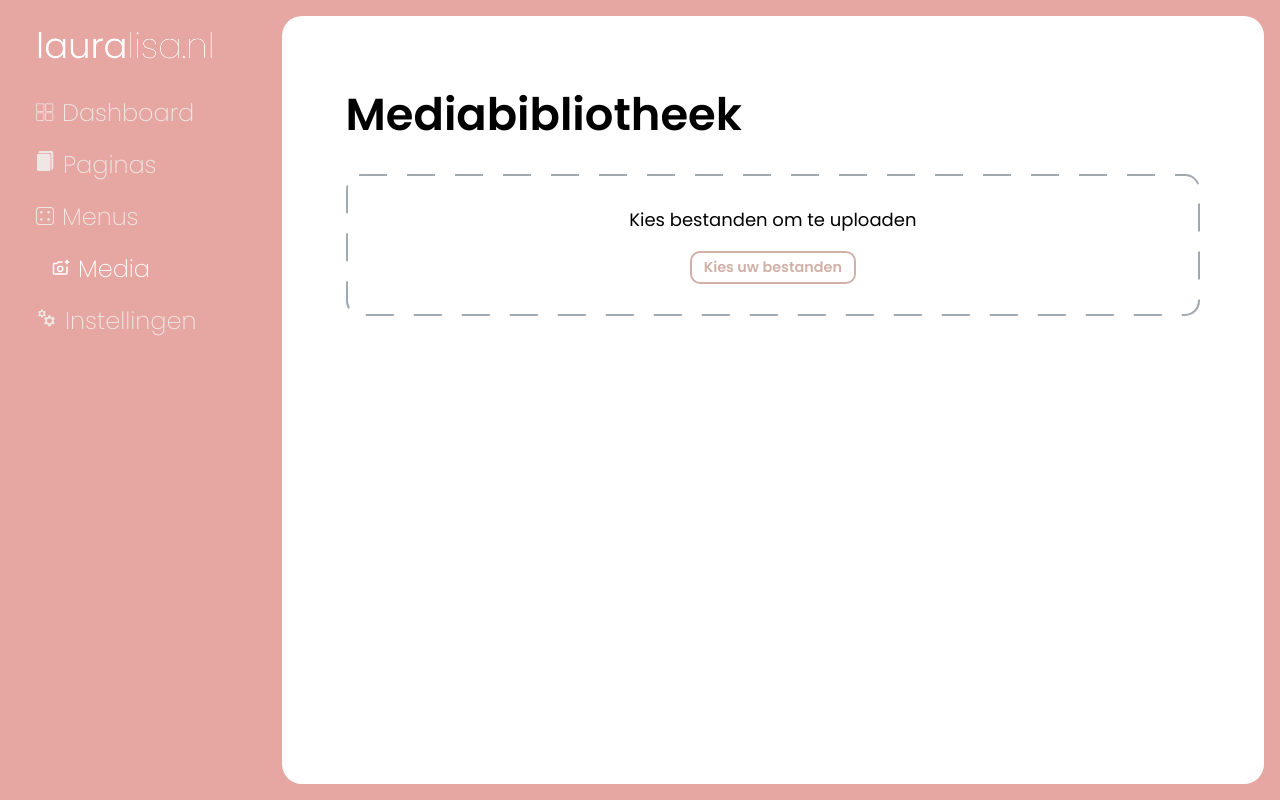
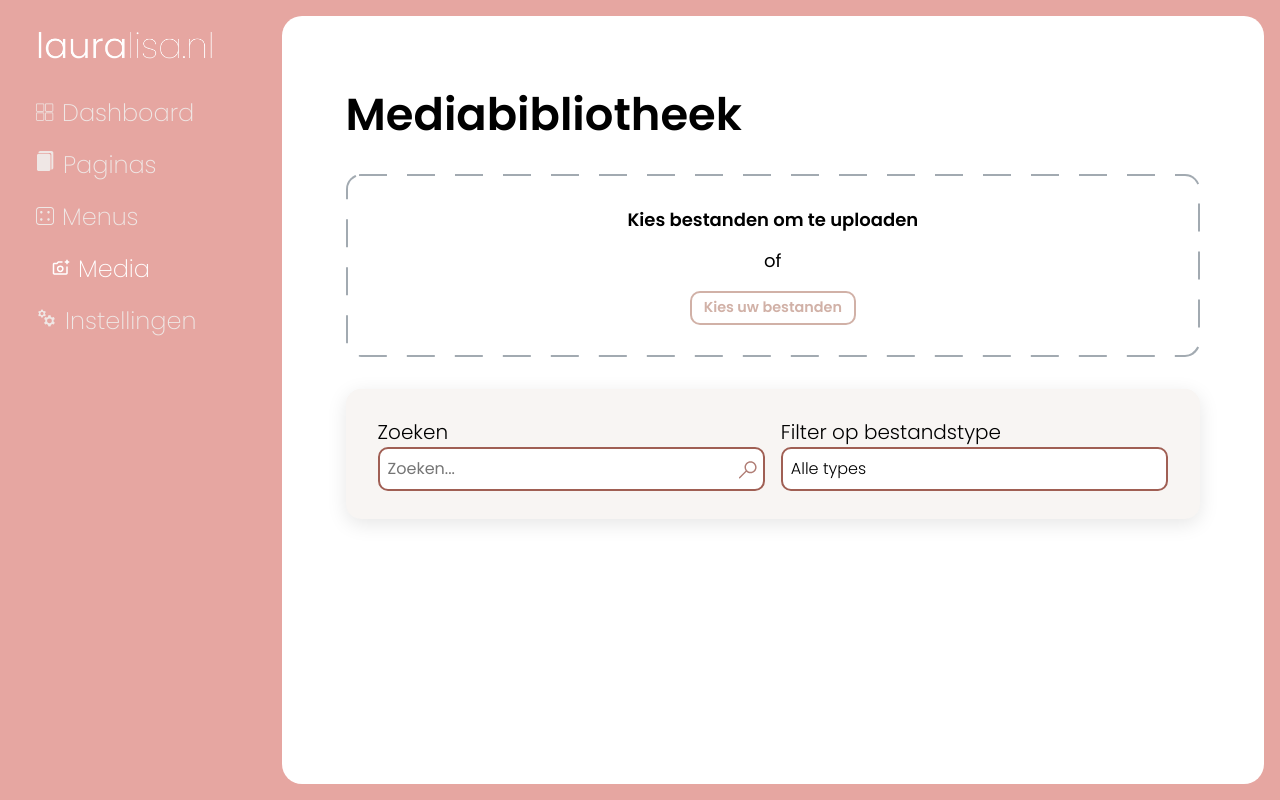
Before and after one commit to Jaywesterlow/JL-Website-Builder, a SvelteKit app: page /dashboard/media in a window 1280 px wide. Built offline with nearby package versions, Linux system fonts and the light colour scheme.

Commit message:
v4.5-prototype | Toolbar, Search & filter components to be revised

```diff
--- a/src/lib/index.js
+++ b/src/lib/index.js
@@ -11,6 +11,7 @@ export { default as LoginLink } from './inputs/Login-link.svelte'
 
 // Dashboard / inputs
 export { default as PrimaryButton } from './inputs/Primary-button.svelte'
+export { default as Select } from './inputs/Select.svelte'
 export { default as Toolbar } from './navigation/Toolbar.svelte'
 export { default as Search } from './navigation/Search.svelte'
 export { default as Sort } from './navigation/Toolbar.svelte'
--- /dev/null
+++ b/src/lib/inputs/Select.svelte
@@ -0,0 +1,184 @@
+<script>
+  import { createEventDispatcher, onMount } from 'svelte';
+
+  export let options = [];
+  export let selected = '';
+  export let placeholder = 'Kies een optie';
+  export let label = 'Filter op bestandstype';
+
+  const dispatch = createEventDispatcher();
+  let isOpen = false;
+  let highlightedIndex = -1;
+
+  let dropdown; // reference to the DOM element
+
+  function toggle() {
+    isOpen = !isOpen;
+  }
+
+  function selectOption(option) {
+    selected = option.value;
+    isOpen = false;
+    dispatch('change', selected);
+  }
+
+  function handleKeydown(e) {
+    if (!isOpen) return;
+
+    if (e.key === 'ArrowDown') {
+      highlightedIndex = (highlightedIndex + 1) % options.length;
+    } else if (e.key === 'ArrowUp') {
+      highlightedIndex = (highlightedIndex - 1 + options.length) % options.length;
+    } else if (e.key === 'Enter') {
+      if (options[highlightedIndex]) {
+        selectOption(options[highlightedIndex]);
+      }
+    } else if (e.key === 'Escape') {
+      isOpen = false;
+    }
+  }
+
+  // ✅ Only runs in the browser
+  onMount(() => {
+    const handleClickOutside = (event) => {
+      if (dropdown && !dropdown.contains(event.target)) {
+        isOpen = false;
+      }
+    };
+
+    document.addEventListener('click', handleClickOutside);
+
+    return () => {
+      document.removeEventListener('click', handleClickOutside);
+    };
+  });
+</script>
+
+<div class="select-wrapper">
+  <label for="select-toggle">{label}</label>
+  <div
+    class="select-container"
+    bind:this={dropdown}
+    role="combobox"
+    aria-expanded={isOpen}
+    aria-haspopup="listbox"
+    aria-controls="select-list"
+  >
+    <button
+      id="select-toggle"
+      class="select-toggle"
+      type="button"
+      on:click={toggle}
+      on:keydown={handleKeydown}
+      aria-haspopup="listbox"
+      aria-expanded={isOpen}
+    >
+      {#if selected}
+        {options.find(opt => opt.value === selected)?.label}
+      {:else}
+        {placeholder}
+      {/if}
+    </button>
+
+    {#if isOpen}
+      <ul id="select-list" class="select-list" role="listbox">
+        {#each options as opt, i}
+          <li role="option" aria-selected={opt.value === selected}>
+            <button
+              type="button"
+              class:selected={opt.value === selected}
+              class:highlighted={i === highlightedIndex}
+              on:click={() => selectOption(opt)}
+              on:keydown={(e) => {
+                if (e.key === 'Enter' || e.key === ' ') {
+                  e.preventDefault();
+                  selectOption(opt);
+                }
+              }}
+            >
+              {opt.label}
+            </button>
+          </li>
+        {/each}
+      </ul>
+    {/if}
+  </div>
+</div>
+
+<style>
+  .select-wrapper {
+    width: 100%;
+  }
+
+  label {
+    display: block;
+    font-weight: 300;
+    font-size: 1.25rem;
+  }
+
+  button {
+    font-weight: 300;
+    border-radius: var(--radius-sm);
+  }
+
+  .select-container {
+    position: relative;
+    width: 100%;
+  }
+
+  .select-toggle {
+    width: 100%;
+    padding: 0.5rem;
+    border: 2px solid var(--terracotta);
+    border-radius: var(--radius-sm);
+    background-color: var(--pure-white);
+    text-align: left;
+    cursor: pointer;
+    transition: all 0.2s ease;
+  }
+
+  .select-toggle:focus {
+    outline: none;
+    border-color: var(--cocoa-brown);
+    box-shadow: var(--shadow-lg);
+  }
+
+  .select-list {
+    margin: 0;
+    padding: 0;
+    position: absolute;
+    top: 100%;
+    left: 0;
+    width: 100%;
+    border: 2px solid var(--terracotta);
+    border-radius: var(--radius-sm);
+    background-color: var(--pure-white);
+    z-index: 5;
+    max-height: 200px;
+    overflow-y: auto;
+    box-shadow: var(--shadow-lg);
+  }
+
+  .select-list li {
+    list-style: none;
+  }
+
+  .select-list button {
+    width: 100%;
+    text-align: left;
+    padding: 0.5rem;
+    border: none;
+    background: transparent;
+    cursor: pointer;
+  }
+
+  .select-list button:hover,
+  .select-list button.highlighted {
+    background-color: var(--cloudy-sky);
+  }
+
+  .select-list button.selected {
+    background-color: var(--dusty-rose);
+    font-weight: bold;
+  }
+</style>
--- /dev/null
+++ b/src/lib/navigation/Filter.svelte
@@ -0,0 +1,14 @@
+<script>
+  import { Select } from '$lib';
+  export let options = [];
+  export let selected = '';
+  export let onChange = () => {};
+</script>
+
+<Select
+  {options}
+  bind:selected
+  placeholder="Alle types"
+  label="Filter op bestandstype"
+  on:change={(e) => onChange(e.detail)}
+/>
--- /dev/null
+++ b/src/lib/navigation/Toolbar.svelte
@@ -0,0 +1,29 @@
+<ul>
+  <slot name="search" />
+  <slot name="filter" />
+  <slot name="sort" />
+</ul>
+
+<style>
+  ul {
+    list-style-type: none;
+    padding: 1.25rem 1.5rem;
+    margin: 0;
+    width: 100%;
+    display: flex;
+    justify-content: space-between;
+    align-items: center;
+    background-color: var(--soft-linen);
+    border-radius: var(--radius-lg);
+    box-shadow: var(--shadow-lg);
+  }
+
+  ul :global(li) {
+    padding: 0.5rem;
+    flex: 1;
+  }
+
+  ul :global(li > *) {
+    width: 100%;
+  }
+</style>
--- a/src/routes/dashboard/media/+page.svelte
+++ b/src/routes/dashboard/media/+page.svelte
@@ -1,5 +1,33 @@
 <script>
-  import { PrimaryButton } from "$lib";
+  import { PrimaryButton, Toolbar, Search, Filter, Sort } from "$lib";
+
+    let search = '';
+    let selectedFilter = '';
+    let selectedSort = 'recent';
+
+  const filters = [
+    { value: 'images', label: 'Afbeeldingen' },
+    { value: 'documents', label: 'Documenten' },
+    { value: 'videos', label: 'Video’s' }
+  ];
+
+  const sortOptions = [
+    { value: 'recent', label: 'Recent' },
+    { value: 'alphabetical', label: 'Alfabetisch' },
+    { value: 'popular', label: 'Meest gebruikt' }
+  ];
+
+  function handleSearch(term) {
+    search = term;
+  }
+
+  function handleFilter(value) {
+    selectedFilter = value;
+  }
+
+  function handleSort(value) {
+    selectedSort = value;
+  }
 </script>
 
 <article>
@@ -17,14 +45,31 @@
 
 </article>
 
+<Toolbar>
+  <li slot="search">
+    <Search bind:value={search} on:search={(e) => handleSearch(e.detail.value)} />
+  </li>
+
+  <li slot="filter">
+    <Filter options={filters} selected={selectedFilter} onChange={handleFilter} />
+  </li>
+
+  <!-- <li slot="sort">
+    <Sort options={sortOptions} selected={selectedSort} onChange={handleSort} />
+  </li> -->
+</Toolbar>
+
+
 <style>
   article {
     display: flex;
     flex-direction: column;
     gap: 1rem;
+    margin-bottom: 1rem;
 
     @media (min-width: 1024px) {
       gap: 2rem;
+      margin-bottom: 2rem;
     }
   }
 
@@ -47,4 +92,20 @@
       border-width: 0.9px;
     }
   }
+
+  article section p {
+    font-weight: 600;
+
+
+    @media (min-width: 1024px) {
+      &::after {
+        display: flex;
+        flex-direction: column;
+        align-items: center;
+        margin-top: .75rem;
+        content: "of";
+        font-weight: 400;
+      }
+    }
+  }
 </style>
```
Also changed, not shown: src/lib/navigation/Sort.svelte (added, +26 -0 lines).
